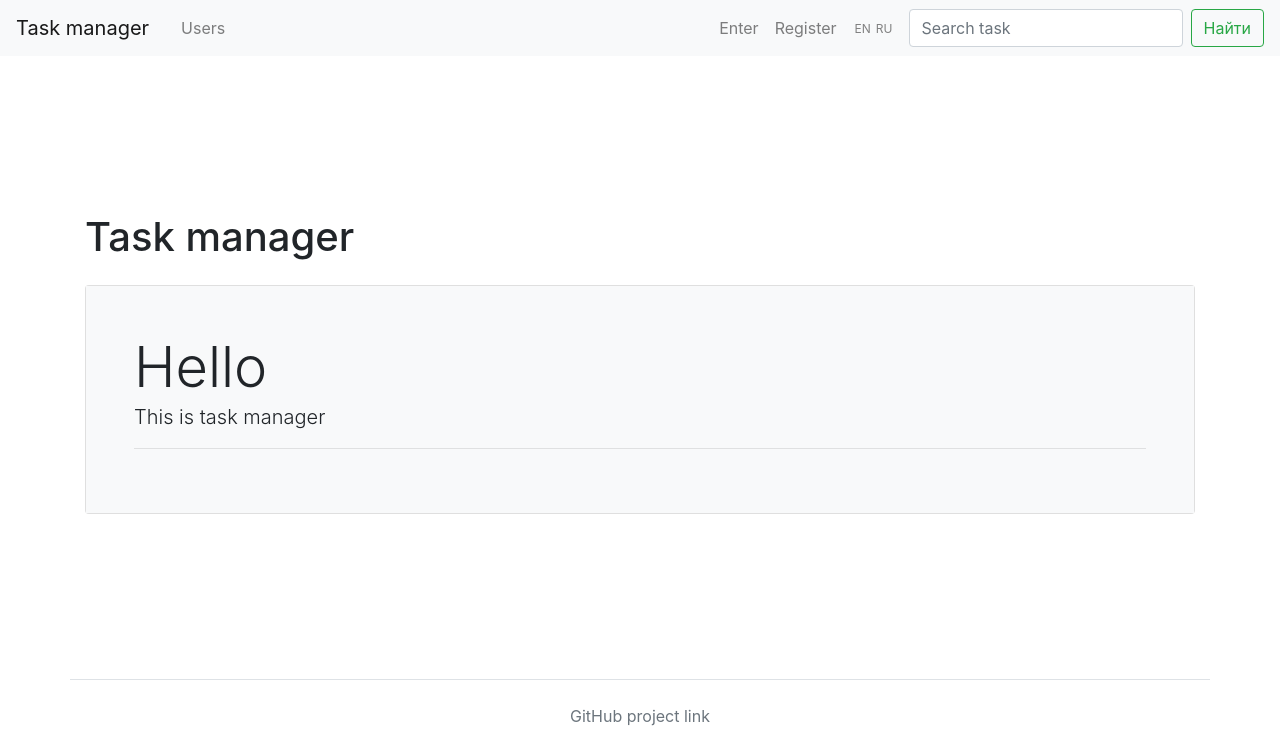
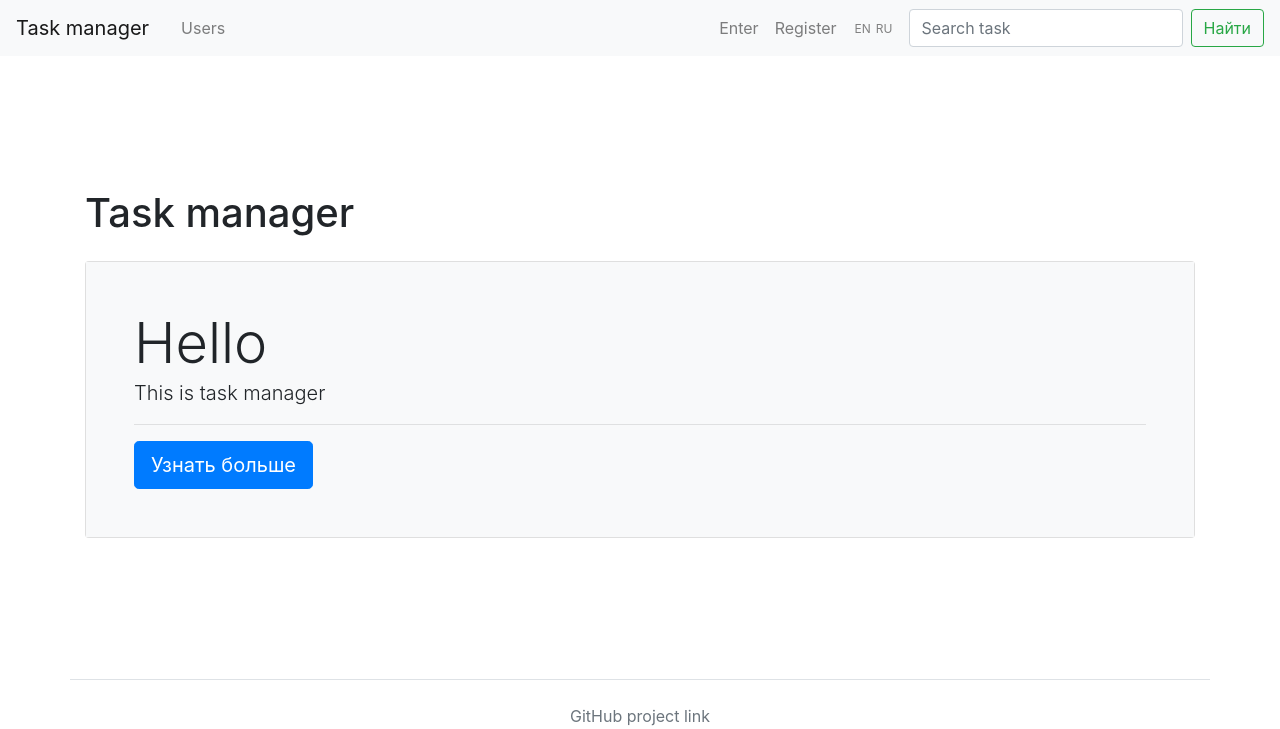
Before and after one commit to alexartoff/python-project-52, a Django app: page / in a window 1280 px wide. Shown: the top 729 px of the page. Run offline with Django 4.2, Linux system fonts and the light colour scheme; some libraries are stand-ins or nearby versions.

Commit message:
fix translate.step_01

```diff
--- a/task_manager/templates/index.html
+++ b/task_manager/templates/index.html
@@ -13,6 +13,7 @@
             </div>
             <p class="lead">{% translate 'This is task manager' %}</p>
             <hr>
+            <a class="btn btn-primary btn-lg" href="https://ru.hexlet.io">Узнать больше</a>
         </div>
     </div>
 
```
Also changed, not shown: locale/ru/LC_MESSAGES/django.po, 1 other file.
